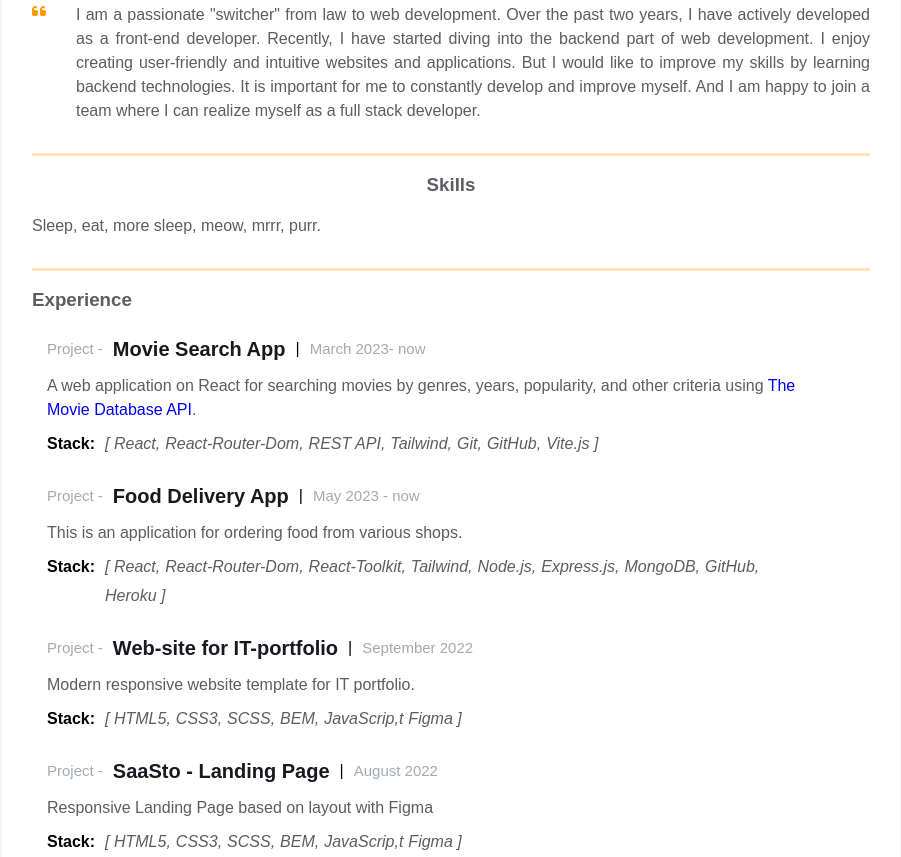
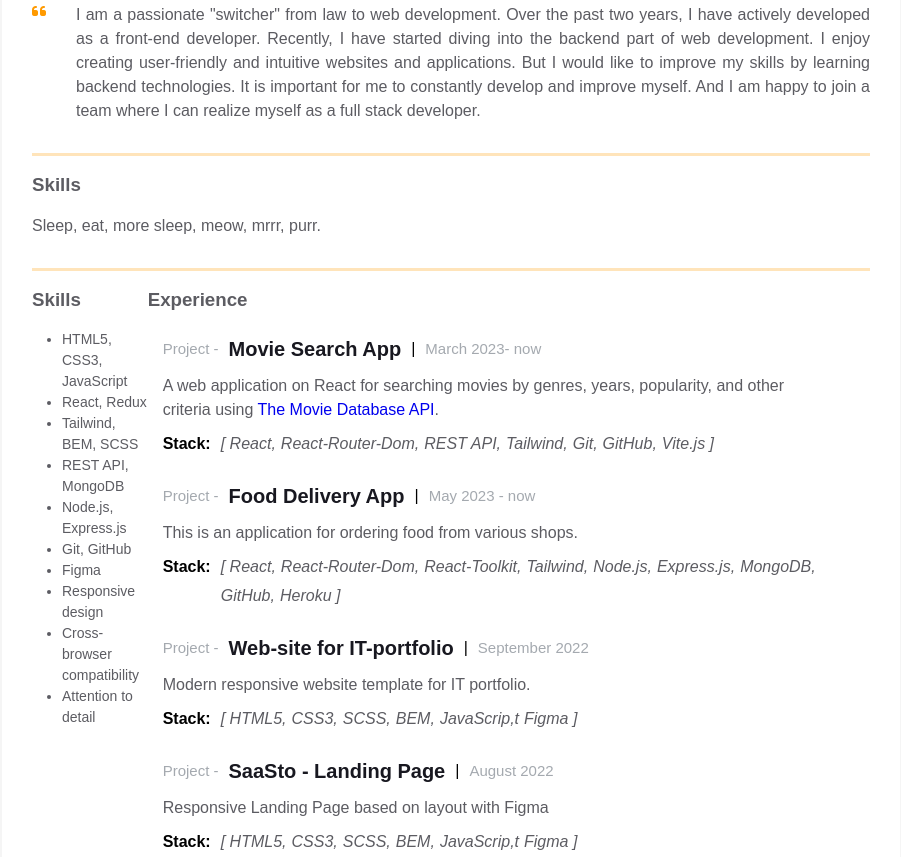
Before and after one commit to serhiy-yefimov/homepage, a plain HTML site: page index.html in a window 1280 px wide. Shown: the part 359-1216 px from the top of the page, without its empty margins (189-1090 px from the left). Drawn offline with Linux system fonts and the light colour scheme.

Commit message:
Added skills section

```diff
--- a/index.html
+++ b/index.html
@@ -107,6 +107,25 @@
                 <div class="container">
                     <div class="resume__block">
                         <div class="main-info fh">
+
+                            <div class="additional">
+                                <div class="skills">
+                                  <h3 class="skills__header">Skills</h3>
+                                  <ul class="skills__list">
+                                    <li class="skills__item">HTML5, CSS3, JavaScript</li>
+                                    <li class="skills__item">React, Redux</li>
+                                    <li class="skills__item">Tailwind, BEM, SCSS</li>
+                                    <li class="skills__item">REST API, MongoDB</li>
+                                    <li class="skills__item">Node.js, Express.js</li>
+                                    <li class="skills__item">Git, GitHub</li>
+                                    <li class="skills__item">Figma</li>
+                                    <li class="skills__item">Responsive design</li>
+                                    <li class="skills__item">Cross-browser compatibility</li>
+                                    <li class="skills__item">Attention to detail</li>
+                                  </ul>
+
+                                </div>
+                            </div>
 
                             <div class="main-info__container">
                                 <div class="experiences">
--- a/styles.css
+++ b/styles.css
@@ -186,10 +186,24 @@ body {
     margin-bottom: 15px;
 }
 
+.skills__header, .likes-dislikes__header, .strengths-weaknesses__header, .hobbies__header, .languages__header {
+    color: var(--secondary-text-color);
+    text-align: start;
+    margin-bottom: 15px;
+  }
+
 .skills__text {
     color: var(--secondary-text-color);
     text-align: justify;
 }
+
+.skills__list{
+    margin-left: 30px;
+  }
+  .skills__item{
+    font-size: 14px;
+    color: var(--secondary-text-color);
+  }
 
 /* Experience and additional info styles: */
 
```
